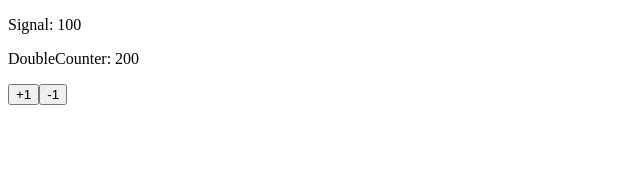
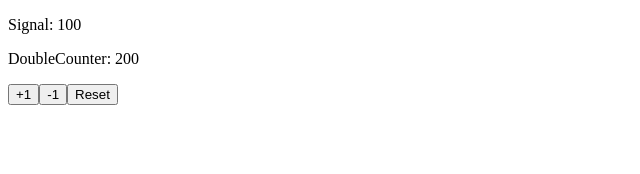
Before and after one commit to RafalG1991/angular-test-app, an Angular app: page / in a window 1280 px wide. Shown: the top 174 px of the page, without its empty margins (0-640 px from the left). Built offline with nearby package versions, Linux system fonts and the light colour scheme.

Commit message:
added reset button and reset method to set the signal counter to 0

```diff
--- a/src/app/app.component.html
+++ b/src/app/app.component.html
@@ -2,6 +2,7 @@
 <p>DoubleCounter: {{doubleCounter()}}</p>
 <button (click)="increaseSignal()">+1</button>
 <button (click)="decreaseSignal()">-1</button>
+<button (click)="reset()">Reset</button>
 
 <!--<p>value parent: {{value}}</p>-->
 <!--<app-foo [(value)]="value"></app-foo>-->
--- a/src/app/app.component.ts
+++ b/src/app/app.component.ts
@@ -61,4 +61,8 @@ export class AppComponent {
   decreaseSignal() {
     this.counter.update(prev => prev - 1);
   }
+
+  reset() {
+    this.counter.set(0);
+  }
 }
```
